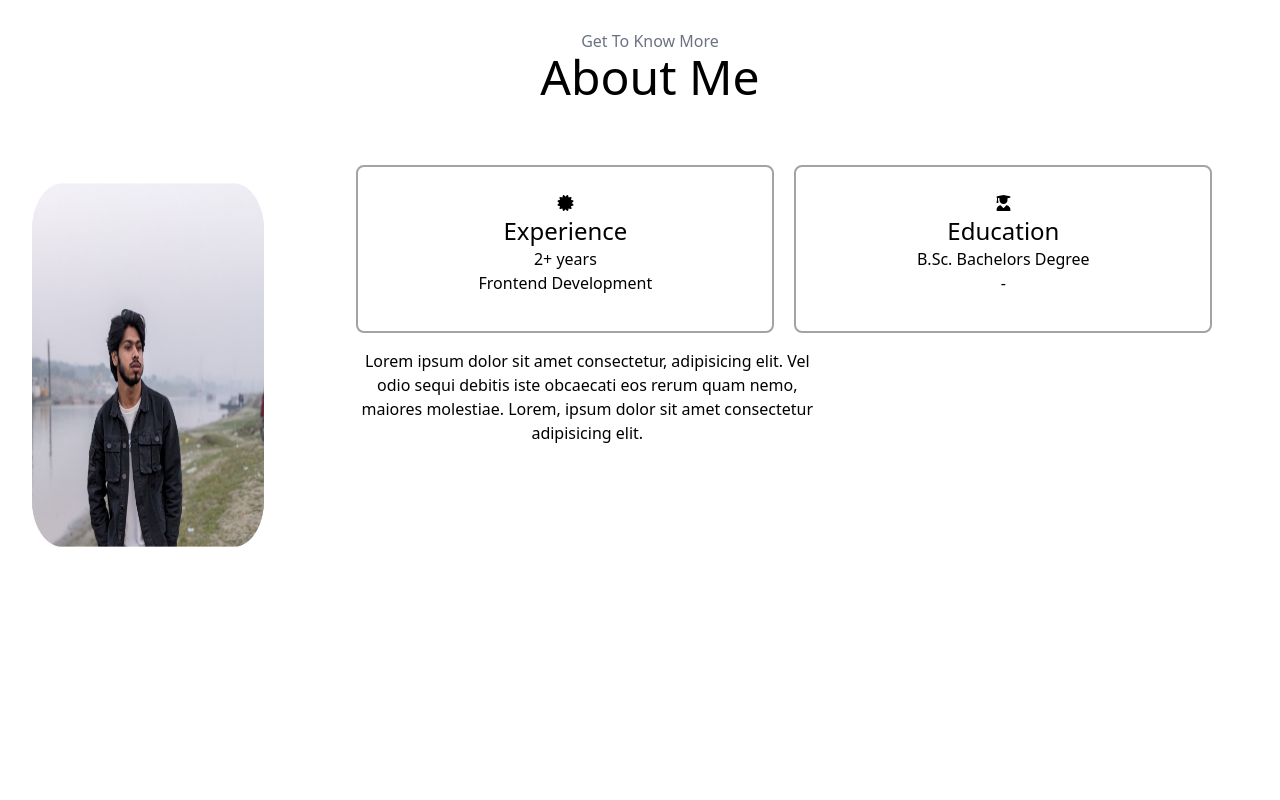
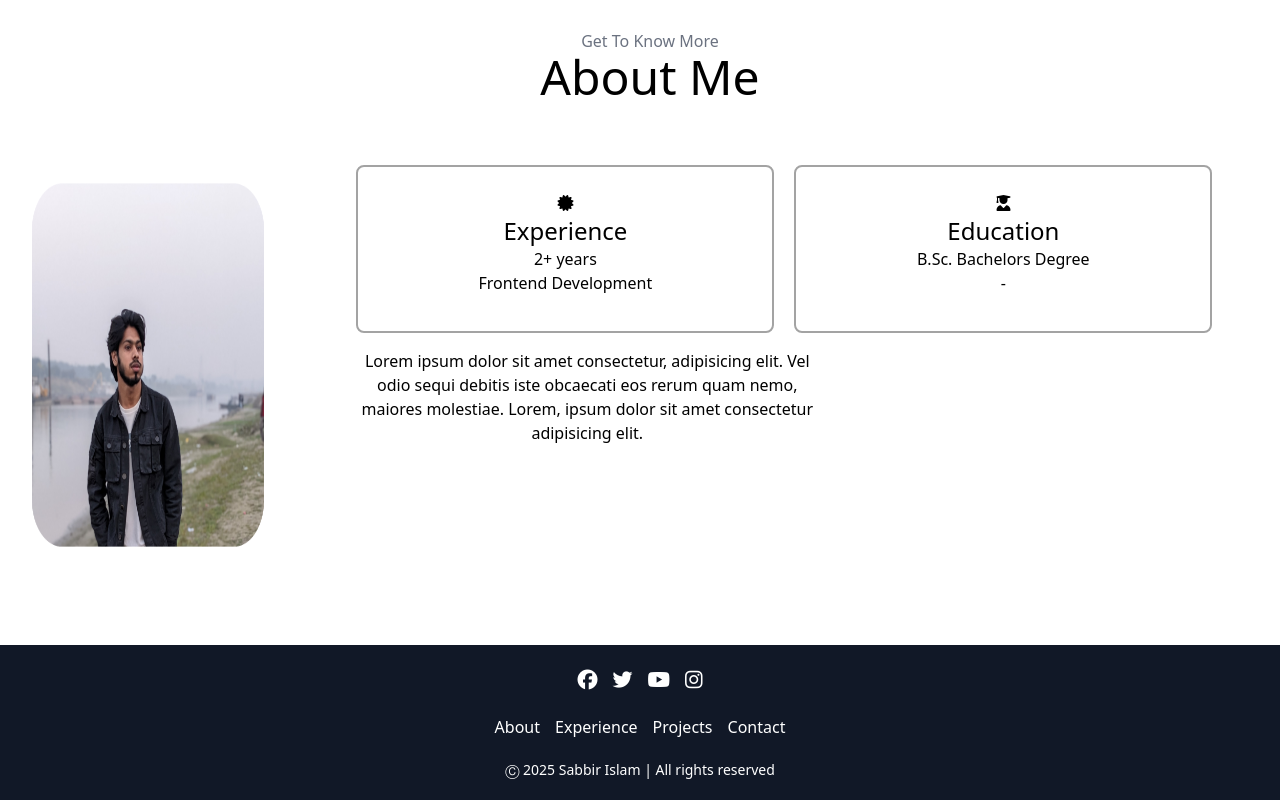
Before and after one commit to sabbir-islam/Portfolio_Sabbir, a plain HTML site: page index.html in a window 1280 px wide. Shown: the part 675-1475 px from the top of the page. Before the commit the page ends 1320 px from the top, so only its background shows below. Drawn offline with nearby package versions, Linux system fonts and the light colour scheme.

Commit message:
footer has been created

```diff
--- a/index.html
+++ b/index.html
@@ -1,5 +1,6 @@
 <!DOCTYPE html>
 <html lang="en">
+
 <head>
   <meta charset="UTF-8">
   <meta name="viewport" content="width=device-width, initial-scale=1.0">
@@ -12,6 +13,7 @@
   <!-- fontawsome  -->
   <script src="https://kit.fontawesome.com/1fb895dcbf.js" crossorigin="anonymous"></script>
 </head>
+
 <body>
 
 
@@ -24,25 +26,33 @@
         <img src="images/logo2.jpeg" class="h-8" alt="Flowbite Logo" />
         <span class="self-center text-2xl font-semibold whitespace-nowrap dark:text-white">Sabbir Islam</span>
       </a>
-      <button data-collapse-toggle="navbar-default" type="button" class="inline-flex items-center p-2 w-10 h-10 justify-center text-sm text-gray-500 rounded-lg md:hidden hover:bg-gray-100 focus:outline-none focus:ring-2 focus:ring-gray-200 dark:text-gray-400 dark:hover:bg-gray-700 dark:focus:ring-gray-600" aria-controls="navbar-default" aria-expanded="false">
+      <button data-collapse-toggle="navbar-default" type="button"
+        class="inline-flex items-center p-2 w-10 h-10 justify-center text-sm text-gray-500 rounded-lg md:hidden hover:bg-gray-100 focus:outline-none focus:ring-2 focus:ring-gray-200 dark:text-gray-400 dark:hover:bg-gray-700 dark:focus:ring-gray-600"
+        aria-controls="navbar-default" aria-expanded="false">
         <span class="sr-only">Open main menu</span>
         <svg class="w-5 h-5" aria-hidden="true" xmlns="http://www.w3.org/2000/svg" fill="none" viewBox="0 0 17 14">
-              <path stroke="currentColor" stroke-linecap="round" stroke-linejoin="round" stroke-width="2" d="M1 1h15M1 7h15M1 13h15"/>
+          <path stroke="currentColor" stroke-linecap="round" stroke-linejoin="round" stroke-width="2"
+            d="M1 1h15M1 7h15M1 13h15" />
         </svg>
       </button>
       <div class="hidden w-full md:block md:w-auto" id="navbar-default">
-        <ul class="font-medium flex flex-col p-4 md:p-0 mt-4 border border-gray-100 rounded-lg bg-gray-50 md:flex-row md:space-x-8 rtl:space-x-reverse md:mt-0 md:border-0 md:bg-white dark:bg-gray-800 md:dark:bg-gray-900 dark:border-gray-700">
+        <ul
+          class="font-medium flex flex-col p-4 md:p-0 mt-4 border border-gray-100 rounded-lg bg-gray-50 md:flex-row md:space-x-8 rtl:space-x-reverse md:mt-0 md:border-0 md:bg-white dark:bg-gray-800 md:dark:bg-gray-900 dark:border-gray-700">
           <li>
-            <a href="#" class="block py-2 px-3 text-gray-900 rounded hover:bg-gray-100 md:hover:bg-transparent md:border-0 md:hover:text-blue-700 md:p-0 dark:text-white md:dark:hover:text-blue-500 dark:hover:bg-gray-700 dark:hover:text-white md:dark:hover:bg-transparent">About</a>
+            <a href="#"
+              class="block py-2 px-3 text-gray-900 rounded hover:bg-gray-100 md:hover:bg-transparent md:border-0 md:hover:text-blue-700 md:p-0 dark:text-white md:dark:hover:text-blue-500 dark:hover:bg-gray-700 dark:hover:text-white md:dark:hover:bg-transparent">About</a>
           </li>
           <li>
-            <a href="#" class="block py-2 px-3 text-gray-900 rounded hover:bg-gray-100 md:hover:bg-transparent md:border-0 md:hover:text-blue-700 md:p-0 dark:text-white md:dark:hover:text-blue-500 dark:hover:bg-gray-700 dark:hover:text-white md:dark:hover:bg-transparent">Experience</a>
+            <a href="#"
+              class="block py-2 px-3 text-gray-900 rounded hover:bg-gray-100 md:hover:bg-transparent md:border-0 md:hover:text-blue-700 md:p-0 dark:text-white md:dark:hover:text-blue-500 dark:hover:bg-gray-700 dark:hover:text-white md:dark:hover:bg-transparent">Experience</a>
           </li>
           <li>
-            <a href="#" class="block py-2 px-3 text-gray-900 rounded hover:bg-gray-100 md:hover:bg-transparent md:border-0 md:hover:text-blue-700 md:p-0 dark:text-white md:dark:hover:text-blue-500 dark:hover:bg-gray-700 dark:hover:text-white md:dark:hover:bg-transparent">Projects</a>
+            <a href="#"
+              class="block py-2 px-3 text-gray-900 rounded hover:bg-gray-100 md:hover:bg-transparent md:border-0 md:hover:text-blue-700 md:p-0 dark:text-white md:dark:hover:text-blue-500 dark:hover:bg-gray-700 dark:hover:text-white md:dark:hover:bg-transparent">Projects</a>
           </li>
           <li>
-            <a href="#" class="block py-2 px-3 text-gray-900 rounded hover:bg-gray-100 md:hover:bg-transparent md:border-0 md:hover:text-blue-700 md:p-0 dark:text-white md:dark:hover:text-blue-500 dark:hover:bg-gray-700 dark:hover:text-white md:dark:hover:bg-transparent">Contact</a>
+            <a href="#"
+              class="block py-2 px-3 text-gray-900 rounded hover:bg-gray-100 md:hover:bg-transparent md:border-0 md:hover:text-blue-700 md:p-0 dark:text-white md:dark:hover:text-blue-500 dark:hover:bg-gray-700 dark:hover:text-white md:dark:hover:bg-transparent">Contact</a>
           </li>
         </ul>
       </div>
@@ -63,12 +73,20 @@
           <h3 class="text-2xl text-gray-500">Frontend Developer</h3>
         </div>
         <div>
-                <button type="button" class="py-2.5 px-5 me-2 mb-2 text-sm font-medium text-gray-900 focus:outline-none bg-white rounded-full border border-gray-200 hover:bg-gray-100 hover:text-blue-700 focus:z-10 focus:ring-4 focus:ring-gray-200 dark:focus:ring-gray-700 dark:bg-gray-800 dark:text-gray-400 dark:border-gray-600 dark:hover:text-white dark:hover:bg-gray-700">Download CV</button>
-                <button type="button" class="py-2.5 px-5 me-2 mb-2 text-sm font-medium text-gray-900 focus:outline-none bg-white rounded-full border border-gray-200 hover:bg-gray-100 hover:text-blue-700 focus:z-10 focus:ring-4 focus:ring-gray-200 dark:focus:ring-gray-700 dark:bg-gray-800 dark:text-gray-400 dark:border-gray-600 dark:hover:text-white dark:hover:bg-gray-700">Contact Info</button>
+          <button type="button"
+            class="py-2.5 px-5 me-2 mb-2 text-sm font-medium text-gray-900 focus:outline-none bg-white rounded-full border border-gray-200 hover:bg-gray-100 hover:text-blue-700 focus:z-10 focus:ring-4 focus:ring-gray-200 dark:focus:ring-gray-700 dark:bg-gray-800 dark:text-gray-400 dark:border-gray-600 dark:hover:text-white dark:hover:bg-gray-700">Download
+            CV</button>
+          <button type="button"
+            class="py-2.5 px-5 me-2 mb-2 text-sm font-medium text-gray-900 focus:outline-none bg-white rounded-full border border-gray-200 hover:bg-gray-100 hover:text-blue-700 focus:z-10 focus:ring-4 focus:ring-gray-200 dark:focus:ring-gray-700 dark:bg-gray-800 dark:text-gray-400 dark:border-gray-600 dark:hover:text-white dark:hover:bg-gray-700">Contact
+            Info</button>
         </div>
         <div>
-                    <button type="button" class="text-gray-900 hover:text-white border border-gray-800 hover:bg-gray-900 focus:ring-4 focus:outline-none focus:ring-gray-300 font-medium rounded-lg text-sm px-5 py-2.5 text-center me-2 mb-2 dark:border-gray-600 dark:text-gray-400 dark:hover:text-white dark:hover:bg-gray-600 dark:focus:ring-gray-800"><i class="fa-brands fa-github"></i></button>
-                    <button type="button" class="text-gray-900 hover:text-white border border-gray-800 hover:bg-gray-900 focus:ring-4 focus:outline-none focus:ring-gray-300 font-medium rounded-lg text-sm px-5 py-2.5 text-center me-2 mb-2 dark:border-gray-600 dark:text-gray-400 dark:hover:text-white dark:hover:bg-gray-600 dark:focus:ring-gray-800"><i class="fa-brands fa-linkedin"></i></button>
+          <button type="button"
+            class="text-gray-900 hover:text-white border border-gray-800 hover:bg-gray-900 focus:ring-4 focus:outline-none focus:ring-gray-300 font-medium rounded-lg text-sm px-5 py-2.5 text-center me-2 mb-2 dark:border-gray-600 dark:text-gray-400 dark:hover:text-white dark:hover:bg-gray-600 dark:focus:ring-gray-800"><i
+              class="fa-brands fa-github"></i></button>
+          <button type="button"
+            class="text-gray-900 hover:text-white border border-gray-800 hover:bg-gray-900 focus:ring-4 focus:outline-none focus:ring-gray-300 font-medium rounded-lg text-sm px-5 py-2.5 text-center me-2 mb-2 dark:border-gray-600 dark:text-gray-400 dark:hover:text-white dark:hover:bg-gray-600 dark:focus:ring-gray-800"><i
+              class="fa-brands fa-linkedin"></i></button>
         </div>
       </div>
     </div>
@@ -101,7 +119,8 @@
           </div>
         </div>
         <div class="w-1/2 mt-4 text-center">
-                <p>Lorem ipsum dolor sit amet consectetur, adipisicing elit. Vel odio sequi debitis iste obcaecati eos rerum quam nemo, maiores molestiae. Lorem, ipsum dolor sit amet consectetur adipisicing elit.
+          <p>Lorem ipsum dolor sit amet consectetur, adipisicing elit. Vel odio sequi debitis iste obcaecati eos rerum
+            quam nemo, maiores molestiae. Lorem, ipsum dolor sit amet consectetur adipisicing elit.
           </p>
         </div>
       </div>
@@ -109,7 +128,50 @@
   </section>
   <!-- About end here  -->
 
+  <!-- footer start here  -->
+  <!-- ...existing code... -->
+
+  <!-- footer start here  -->
+  <footer class="footer-d">
+    <ul class="social-icon">
+      <li class="social-icon__item">
+        <a class="social-icon__link" href="#">
+          <i class="fa-brands fa-facebook"></i>
+        </a>
+      </li>
+      <li class="social-icon__item">
+        <a class="social-icon__link" href="#">
+          <i class="fa-brands fa-twitter"></i>
+        </a>
+      </li>
+      <li class="social-icon__item">
+        <a class="social-icon__link" href="#">
+          <i class="fa-brands fa-youtube"></i>
+        </a>
+      </li>
+      <li class="social-icon__item">
+        <a class="social-icon__link" href="#">
+          <i class="fa-brands fa-instagram"></i>
+        </a>
+      </li>
+    </ul>
+    <ul class="menu">
+      <li class="menu__item"><a class="menu__link" href="#">About</a></li>
+      <li class="menu__item">
+        <a class="menu__link" href="#movies">Experience</a>
+      </li>
+      <li class="menu__item">
+        <a class="menu__link" href="#fanFav">Projects</a>
+      </li>
+      <li class="menu__item"><a class="menu__link" href="#">Contact</a></li>
+    </ul>
+    <p>Ⓒ 2025 Sabbir Islam | All rights reserved</p>
+  </footer>
+
+  <!-- footer end here  -->
+
 
   <script src="script.js"></script>
 </body>
+
 </html>
--- a/style.css
+++ b/style.css
@@ -0,0 +1,58 @@
+.footer-d {
+    background-color: #111827;
+    color: #fff;
+    padding: 20px 0;
+    text-align: center;
+  }
+
+  .footer-d .social-icon {
+    list-style: none;
+    padding: 0;
+    margin: 0 0 20px 0;
+    display: flex;
+    justify-content: center;
+    gap: 15px;
+  }
+
+  .footer-d .social-icon__item {
+    display: inline-block;
+  }
+
+  .footer-d .social-icon__link {
+    color: #fff;
+    font-size: 20px;
+    text-decoration: none;
+    transition: color 0.3s;
+  }
+
+  .footer-d .social-icon__link:hover {
+    color: #1da1f2; /* Twitter blue color */
+  }
+
+  .footer-d .menu {
+    list-style: none;
+    padding: 0;
+    margin: 0 0 20px 0;
+    display: flex;
+    justify-content: center;
+    gap: 15px;
+  }
+
+  .footer-d .menu__item {
+    display: inline-block;
+  }
+
+  .footer-d .menu__link {
+    color: #fff;
+    text-decoration: none;
+    transition: color 0.3s;
+  }
+
+  .footer-d .menu__link:hover {
+    color: #1da1f2; /* Twitter blue color */
+  }
+
+  .footer-d p {
+    margin: 0;
+    font-size: 14px;
+  }
```
Lines whose indentation alone changed are shown as unchanged.
